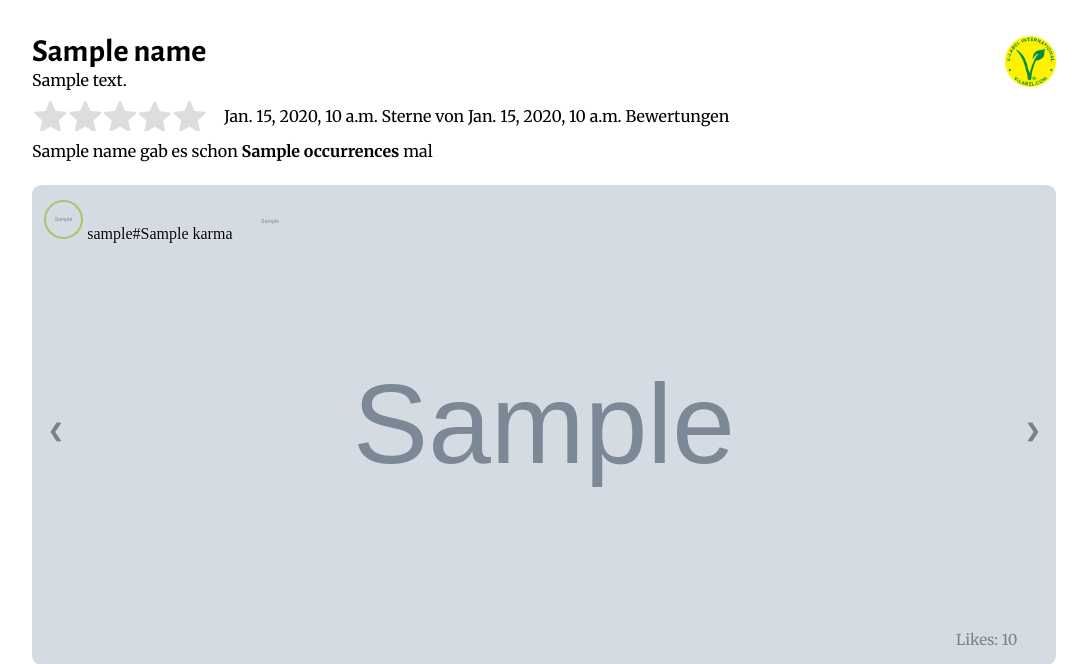
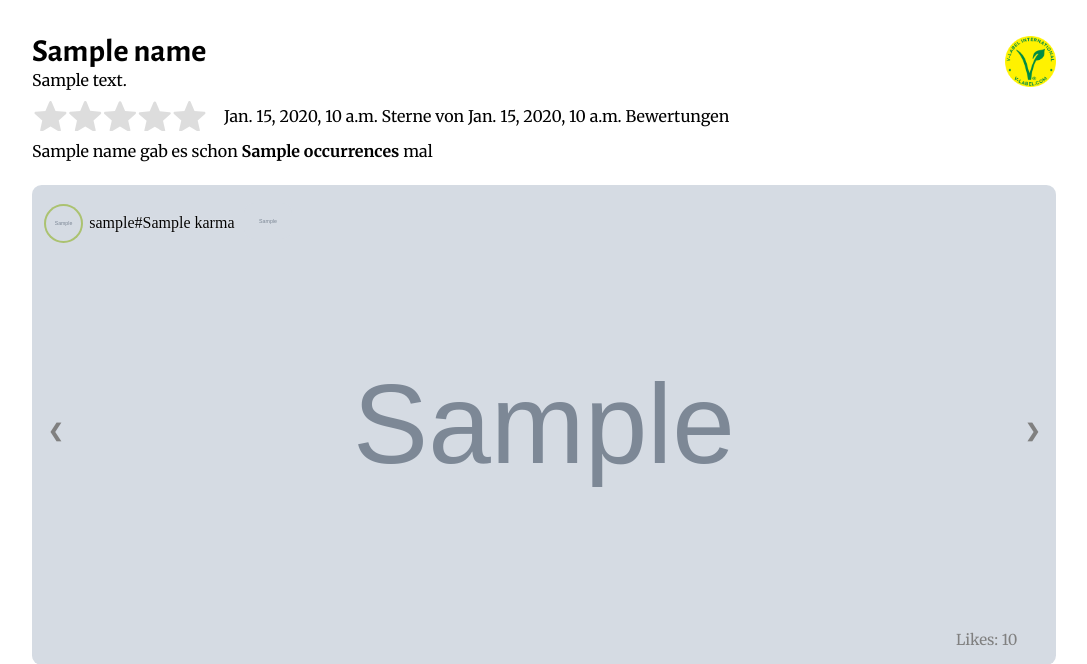
Before and after one commit to LarsZauberer/MensaRating, a Django app: template core/templates/menuType.html in a window 1280 px wide. Shown: the part 188-852 px from the top of the page, without its empty margins (96-1183 px from the left). Run offline with Django 4.2, Linux system fonts and the light colour scheme; the template is opened without the code that fills it: most values are stand-ins (such as "Sample title", 1, 10 or a date in 2020); grey boxes marked "Sample" are stand-in pictures.

Commit message:
Mini Update to Username display

```diff
--- a/static/css/main.css
+++ b/static/css/main.css
@@ -645,10 +645,6 @@ footer {
     margin: 0 4px 0 2px;
 }
 
-.userName {
-    /* font-variant: small-caps; */
-}
-
 .userNameContainer div {
     display: flex;
     width: 100%;
--- a/static/css/menu.css
+++ b/static/css/menu.css
@@ -318,6 +318,12 @@ img.portrait {
     padding: 8px 12px;
     top: 0;
     text-shadow: 0px 0px 1px white;
+    display: flex;
+    align-items: center;
+}
+
+.imageUserText span{
+    margin-left: 6px;
 }
 
 .imageButtons {
```
Also changed, not shown: core/templates/menu.html (indentation only).
